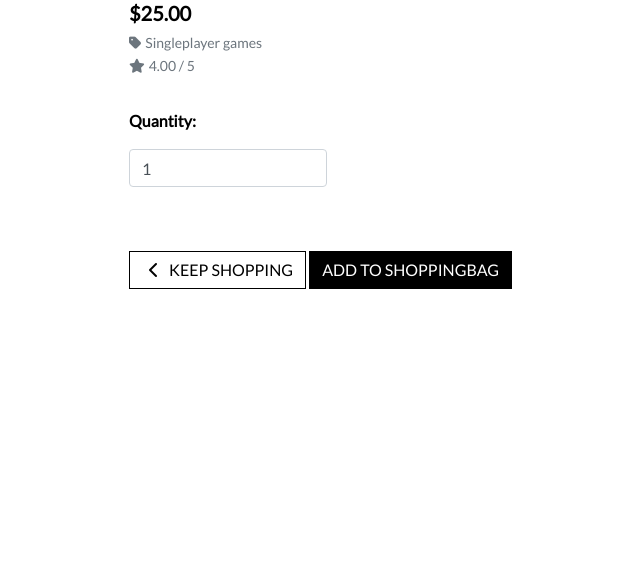
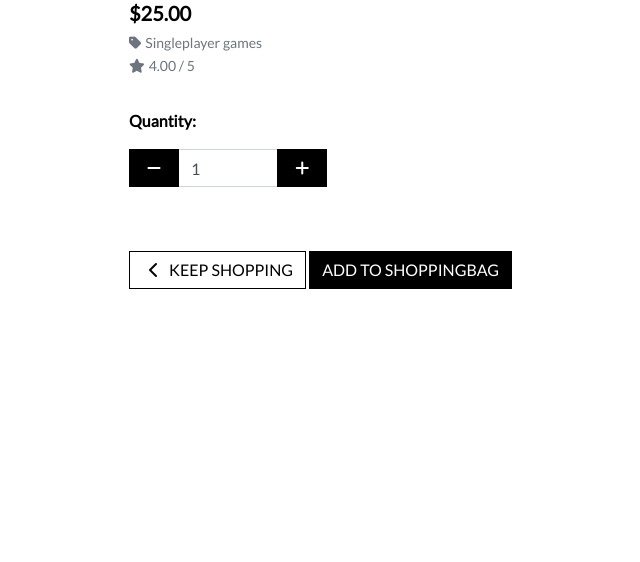
Before and after one commit to FlorianS4/world_of_games, a Django app: page /products/1 in a window 1280 px wide. Shown: the part 238-800 px from the top of the page, without its empty margins (526-1166 px from the left). Run offline with Django 3.2, Linux system fonts and the light colour scheme; data comes from the database, SQL or seed files in the repository; some libraries are stand-ins or nearby versions.

Commit message:
feat: add + and - buttons in product_detail template

```diff
--- a/products/templates/products/product_detail.html
+++ b/products/templates/products/product_detail.html
@@ -57,10 +57,29 @@
                                 </div>
                             {% endif %}
                             <div class="col{% if s %}-12 mt-2{% endif %}">
+                                <!-- Code Institute solution for + and - buttons, because mine didnt work correctly -->
                                 <p class="mt-3"><strong>Quantity:</strong></p>
                                 <div class="form-group w-50">
-                                    <div class="input-group">
-                                        <input class="form-control qty_input" type="number" name="quantity" value="1" min="1" max="99" data-item_id="{{ product.id }}" id="id_qty_{{ product.id }}">
+                                    <div class="input-group input-group-{{ product.id }}">
+                                        <div class="input-group-prepend">
+                                            <button class="decrement-qty btn btn-black rounded-0 decrement-qty_{{ product.id }}"
+                                                data-item_id="{{ product.id }}">
+                                                <span class="icon">
+                                                    <i class="fas fa-minus"></i>
+                                                </span>
+                                            </button>
+                                        </div>
+                                        <input class="form-control qty_input id_qty_{{ product.id }}" type="number"
+                                            name="quantity" value="1" min="1" max="99"
+                                            data-item_id="{{ product.id }}">
+                                        <div class="input-group-append">
+                                            <button class="increment-qty btn btn-black rounded-0 increment-qty_{{ product.id }}"
+                                                data-item_id="{{ product.id }}">
+                                                <span class="icon">
+                                                    <i class="fas fa-plus"></i>
+                                                </span>
+                                            </button>
+                                        </div>
                                     </div>
                                 </div>
                             </div>
```
